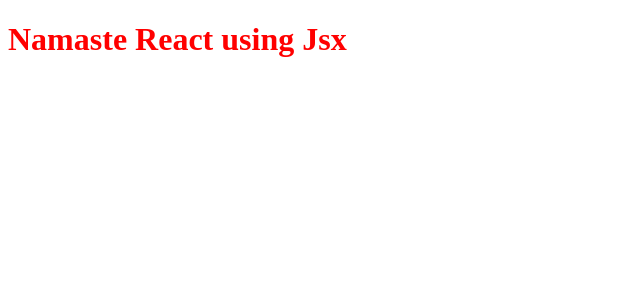
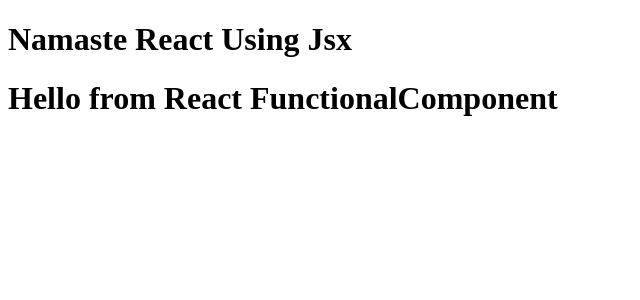
Before and after one commit to srinu-tippana/React-Course, a React (Vite) app in the folder Namaste-React/: page / in a window 1280 px wide. Shown: the top 300 px of the page, without its empty margins (0-640 px from the left). Built offline with nearby package versions, Linux system fonts and the light colour scheme.

Commit message:
Functional Component

```diff
--- a/Namaste-React/App.js
+++ b/Namaste-React/App.js
@@ -58,6 +58,27 @@
 */
 // JSX->Babel transpiles it to React.createElement => React Object  => renders to HTML
  const jsxHeading=<h1 id ="heading" tabIndex="5"> Namaste React using Jsx</h1>
+
+ /*const HeadingComponent =()=>(
+
+  <h1 className="heading"> Namaste React using functional component </h1>
+ );*/
+
+ const Title = () =>  (
+ <h1 className="title" >
+      Namaste React Using Jsx
+  </h1>
+
+ )
+
+ /* Component written in inside Component Composition */
+ const HeadingComponent = ()=>(
+
+  <div id="container">
+    <Title/>
+    <h1> Hello from React FunctionalComponent</h1>
+  </div>
+ )
 console.log(heading);
 const root = ReactDOM.createRoot(document.getElementById("root"));
-root.render(jsxHeading);
+root.render(<HeadingComponent/>);
```
